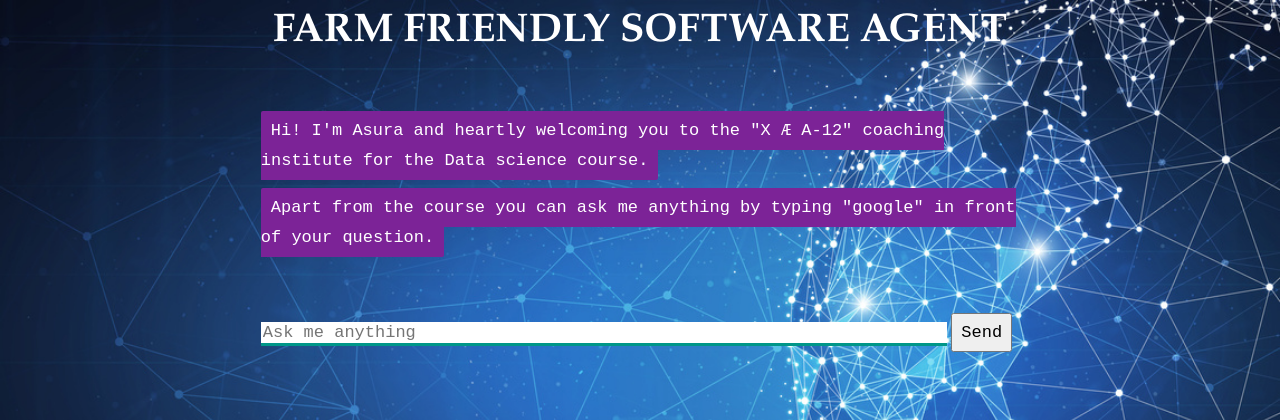
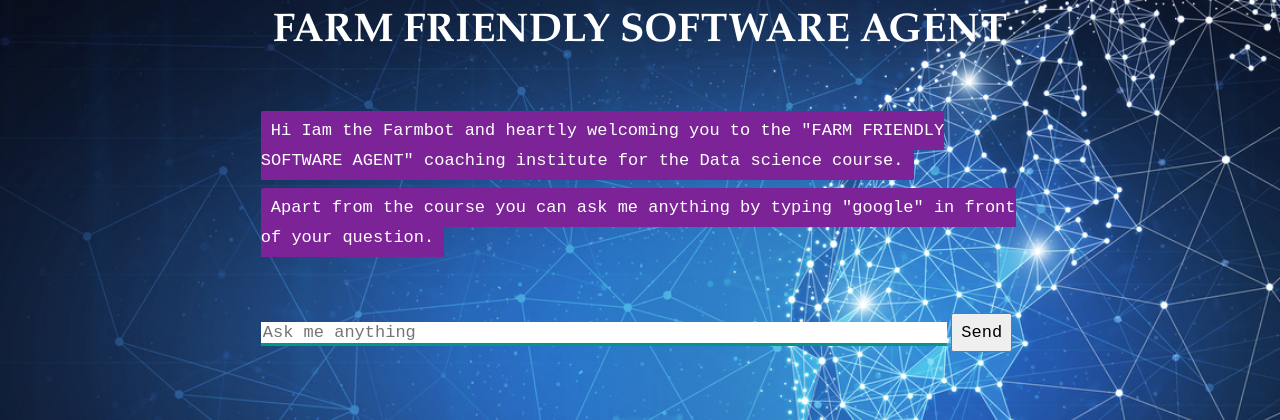
Before and after one commit to KPreetha/chatbot, a Flask app: page / in a window 1280 px wide. Shown: the top 420 px of the page. Run offline with Flask 2, Linux system fonts and the light colour scheme; some libraries are stand-ins or nearby versions.

Commit message:
Update index.html

```diff
--- a/templates/index.html
+++ b/templates/index.html
@@ -8,7 +8,7 @@
     <h1>FARM FRIENDLY SOFTWARE AGENT</h1>
     <div>
       <div id="chatbox">
-        <p class="botText"><span>Hi! I'm Asura and heartly welcoming you to the "X Æ A-12" coaching institute for the Data science course. </span></p>
+        <p class="botText"><span>Hi Iam the Farmbot and heartly welcoming you to the "FARM FRIENDLY SOFTWARE AGENT" coaching institute for the Data science course. </span></p>
         <p class="botText"><span>Apart from the course you can ask me anything by typing "google" in front of your question.</span></p>
       </div>
       <div id="userInput">
```
